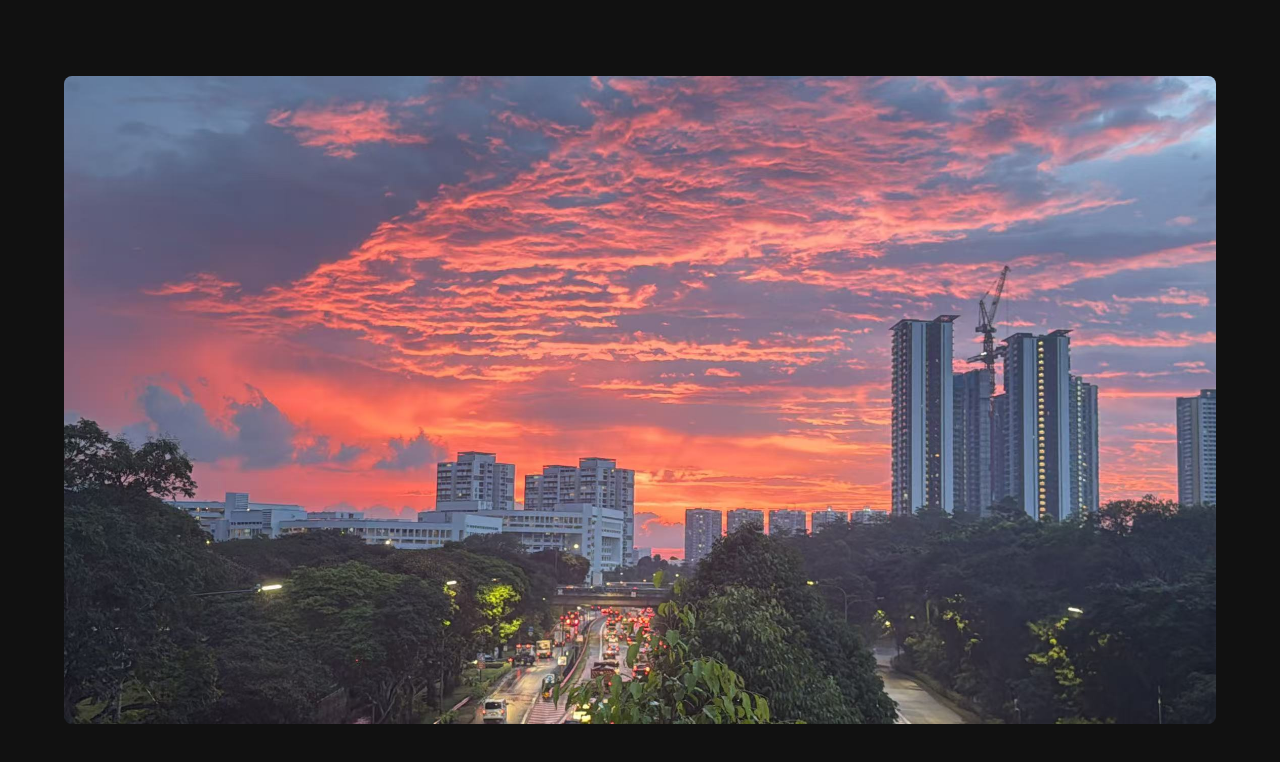
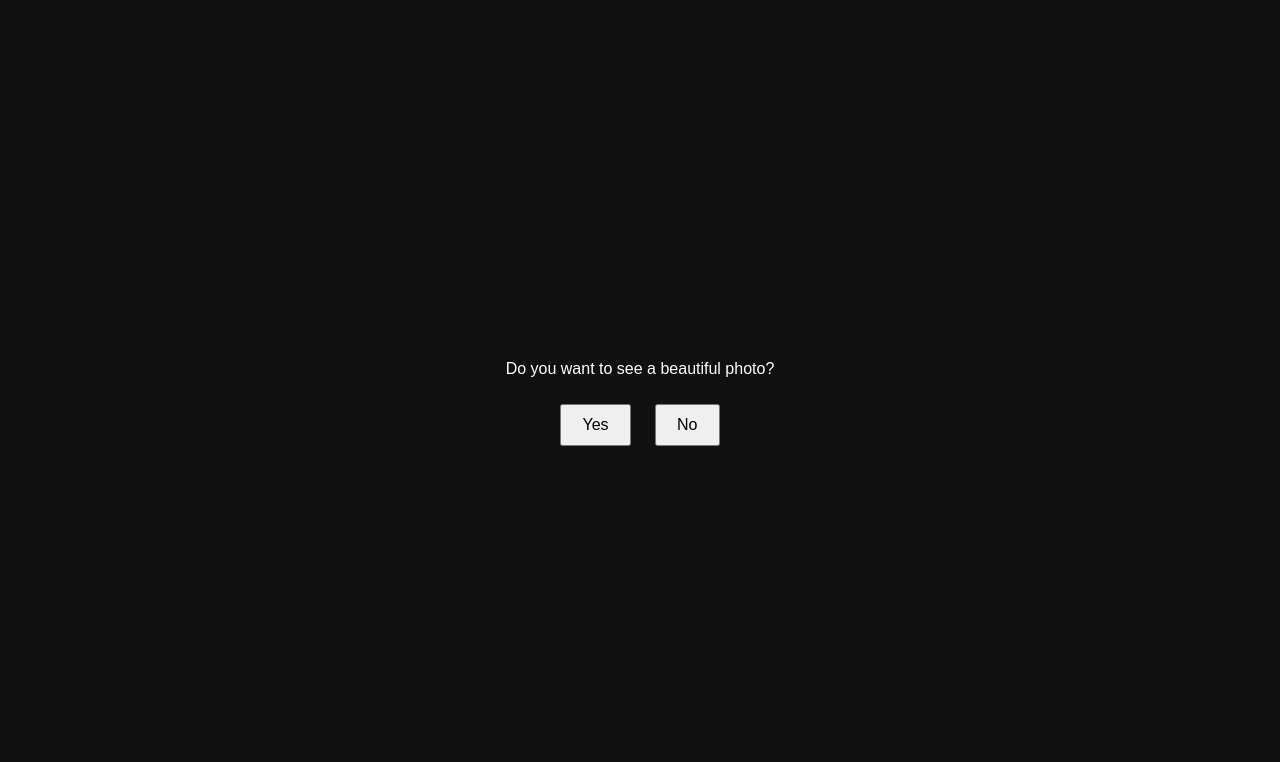
Before and after one commit to Dustin1119/my-first-page, a plain HTML site: page index.html in a window 1280 px wide. Drawn offline with Linux system fonts and the light colour scheme.

Commit message:
加入 Yes/No 交互

```diff
--- a/index.html
+++ b/index.html
@@ -11,14 +11,51 @@
       justify-content: center;
       align-items: center;
       background: #111;
+      font-family: sans-serif;
+      color: white;
+    }
+    .view {
+      display: none;
+      text-align: center;
+    }
+    .view.active {
+      display: block;
+    }
+    button {
+      margin: 10px;
+      padding: 10px 20px;
+      font-size: 16px;
+      cursor: pointer;
     }
     img {
-      max-width: 90%;
-      max-height: 90%;
-      border-radius: 8px;}
+      max-width: 90vw;
+      max-height: 80vh;
+      border-radius: 8px;
+    }
   </style>
 </head>
 <body>
-  <img src="photo.jpg" alt="展示图片">
+
+  <div id="question" class="view active">
+    <p>Do you want to see a beautiful photo?</p>
+    <button onclick="showView('photo')">Yes</button>
+    <button onclick="showView('fine')">No</button>
+  </div>
+
+  <div id="photo" class="view">
+    <img src="photo.jpg" alt="展示图片">
+  </div>
+
+  <div id="fine" class="view">
+    <p>It's fine</p>
+  </div>
+
+  <script>
+    function showView(id) {
+      document.querySelectorAll('.view').forEach(v => v.classList.remove('active'));
+      document.getElementById(id).classList.add('active');
+    }
+  </script>
+
 </body>
 </html>
```
